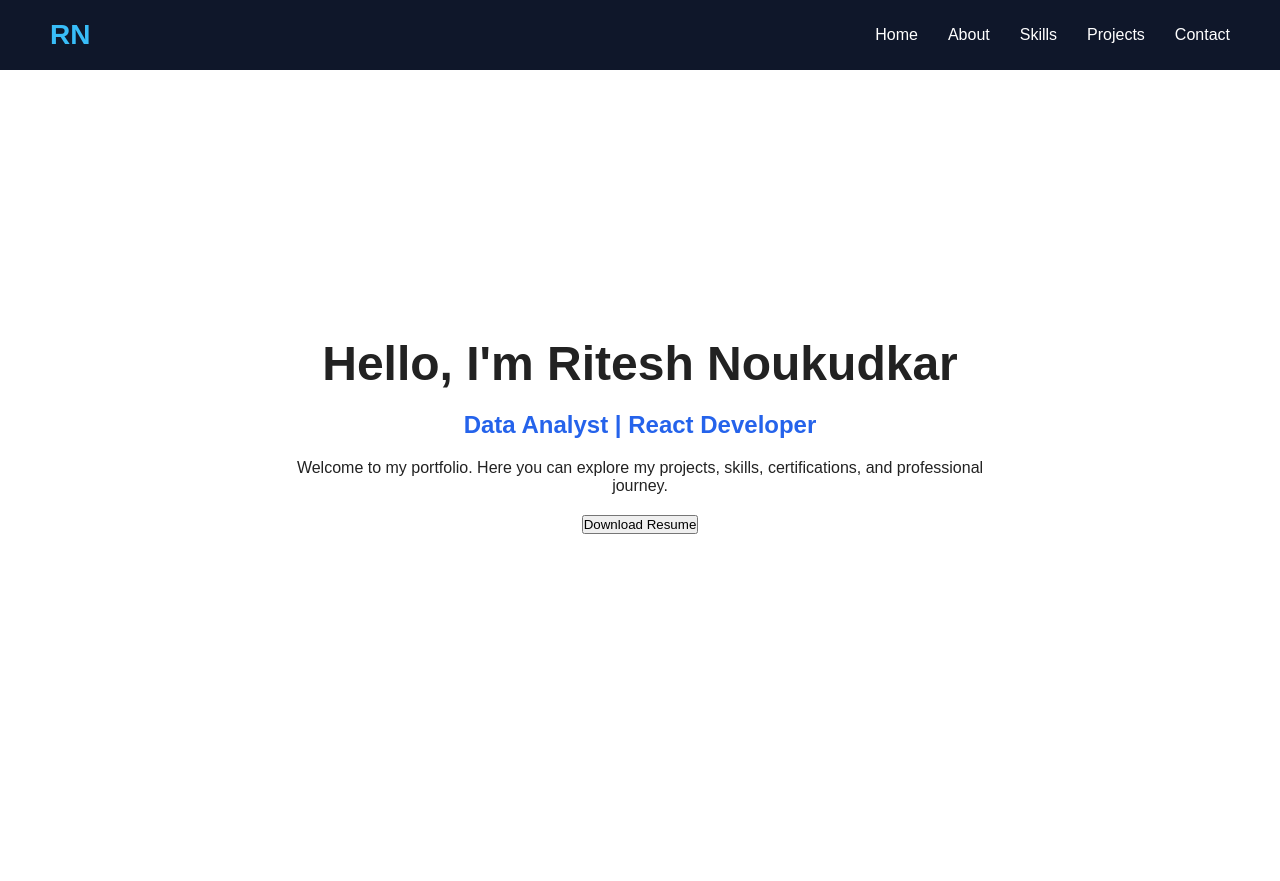
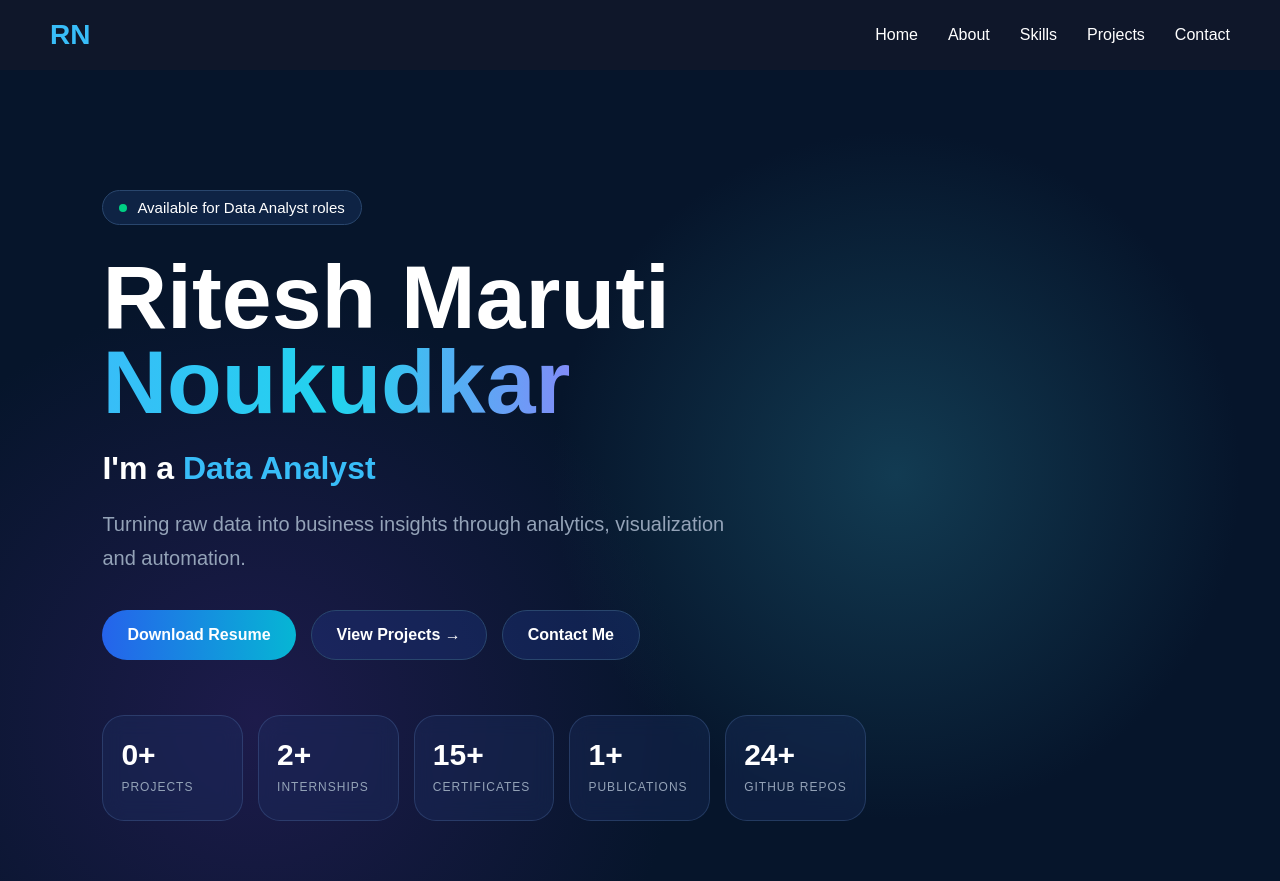
Before and after one commit to rick96283-sys/portfolio, a React app: page / in a window 1280 px wide. Before the commit the page ends 800 px from the top, so only its background shows below. Built offline with nearby package versions, Linux system fonts and the light colour scheme; the HTML template or start-up script is replaced by a standard one.

Commit message:
Initial Page Upgrade With Style

```diff
--- a/src/components/Hero/Hero.css
+++ b/src/components/Hero/Hero.css
@@ -1,23 +1,175 @@
 .hero {
-  height: calc(100vh - 70px);
+  min-height: calc(100vh - 70px);
+  padding: 120px 8% 60px;
+
   display: flex;
-  flex-direction: column;
-  justify-content: center;
   align-items: center;
-  gap: 20px;
-  text-align: center;
-  padding: 20px;
+
+  background:
+    radial-gradient(circle at 70% 50%, #123b52 0%, transparent 35%),
+    radial-gradient(circle at 20% 80%, #1d1b4b 0%, transparent 35%),
+    #06152b;
+
+  color: white;
+}
+
+.hero-content {
+  max-width: 850px;
+}
+
+.availability {
+  display: inline-flex;
+  align-items: center;
+  gap: 10px;
+
+  padding: 8px 16px;
+
+  border: 1px solid #29466d;
+  border-radius: 30px;
+
+  background: rgba(20, 45, 85, 0.6);
+
+  font-size: 15px;
+  margin-bottom: 30px;
+}
+
+.status-dot {
+  width: 8px;
+  height: 8px;
+
+  background: #00d084;
+  border-radius: 50%;
 }
 
 .hero h1 {
-  font-size: 3rem;
+  font-size: clamp(55px, 7vw, 100px);
+  line-height: 0.95;
+
+  margin: 0 0 25px;
+
+  font-weight: 800;
+}
+
+.hero h1 span {
+  background: linear-gradient(
+    90deg,
+    #38bdf8,
+    #22d3ee,
+    #818cf8
+  );
+
+  -webkit-background-clip: text;
+  -webkit-text-fill-color: transparent;
 }
 
 .hero h2 {
-  color: #2563eb;
+  font-size: 32px;
+  margin-bottom: 20px;
+}
+
+.hero h2 span {
+  color: #38bdf8;
 }
 
 .hero p {
-  width: 700px;
-  max-width: 90%;
+  max-width: 650px;
+
+  font-size: 20px;
+  line-height: 1.7;
+
+  color: #94a3b8;
+
+  margin-bottom: 35px;
 }
+
+.hero-buttons {
+  display: flex;
+  gap: 15px;
+  flex-wrap: wrap;
+}
+
+.btn {
+  display: inline-flex;
+  align-items: center;
+
+  padding: 15px 25px;
+
+  border-radius: 30px;
+
+  text-decoration: none;
+
+  font-weight: 600;
+
+  transition: 0.3s ease;
+}
+
+.primary-btn {
+  background: linear-gradient(
+    90deg,
+    #2563eb,
+    #06b6d4
+  );
+
+  color: white;
+}
+
+.secondary-btn {
+  background: rgba(30, 58, 138, 0.35);
+
+  border: 1px solid #29466d;
+
+  color: white;
+}
+
+.btn:hover {
+  transform: translateY(-3px);
+}
+.hero-stats {
+  display: grid;
+
+  grid-template-columns: repeat(5, 1fr);
+
+  gap: 15px;
+
+  margin-top: 55px;
+
+  width: 100%;
+}
+
+.stat-card {
+  padding: 22px 18px;
+
+  border: 1px solid rgba(100, 140, 200, 0.25);
+
+  border-radius: 22px;
+
+  background: rgba(30, 50, 100, 0.35);
+
+  backdrop-filter: blur(10px);
+
+  text-align: left;
+
+  transition: 0.3s ease;
+}
+
+.stat-card:hover {
+  transform: translateY(-5px);
+}
+
+.stat-card h3 {
+  font-size: 30px;
+
+  margin-bottom: 5px;
+}
+
+.stat-card p {
+  font-size: 12px;
+
+  text-transform: uppercase;
+
+  letter-spacing: 1px;
+
+  color: #94a3b8;
+
+  margin: 0;
+}
--- a/src/components/Hero/Hero.jsx
+++ b/src/components/Hero/Hero.jsx
@@ -2,17 +2,73 @@ import "./Hero.css";
 
 function Hero() {
   return (
-    <section id = "home" className="hero">
-      <h1>Hello, I'm Ritesh Noukudkar</h1>
+    <section id="home" className="hero">
 
-      <h2>Data Analyst | React Developer</h2>
+      <div className="hero-content">
 
-      <p>
-        Welcome to my portfolio. Here you can explore my projects, skills,
-        certifications, and professional journey.
-      </p>
+        <div className="availability">
+          <span className="status-dot"></span>
+          Available for Data Analyst roles
+        </div>
 
-      <button>Download Resume</button>
+        <h1>
+          Ritesh Maruti
+          <br />
+          <span>Noukudkar</span>
+        </h1>
+
+        <h2>
+          I'm a <span>Data Analyst</span>
+        </h2>
+
+        <p>
+          Turning raw data into business insights through analytics,
+          visualization and automation.
+        </p>
+
+        <div className="hero-buttons">
+          <a href="/resume.pdf" className="btn primary-btn">
+            Download Resume
+          </a>
+
+          <a href="#projects" className="btn secondary-btn">
+            View Projects →
+          </a>
+
+          <a href="#contact" className="btn secondary-btn">
+            Contact Me
+          </a>
+        </div>
+        <div className="hero-stats">
+
+      <div className="stat-card">
+        <h3>0+</h3>
+        <p>Projects</p>
+           </div>
+
+  <div className="stat-card">
+    <h3>2+</h3>
+    <p>Internships</p>
+  </div>
+
+  <div className="stat-card">
+    <h3>15+</h3>
+    <p>Certificates</p>
+  </div>
+
+  <div className="stat-card">
+    <h3>1+</h3>
+    <p>Publications</p>
+  </div>
+
+  <div className="stat-card">
+    <h3>24+</h3>
+    <p>GitHub Repos</p>
+  </div>
+
+</div>
+      </div>
+
     </section>
   );
 }
```
